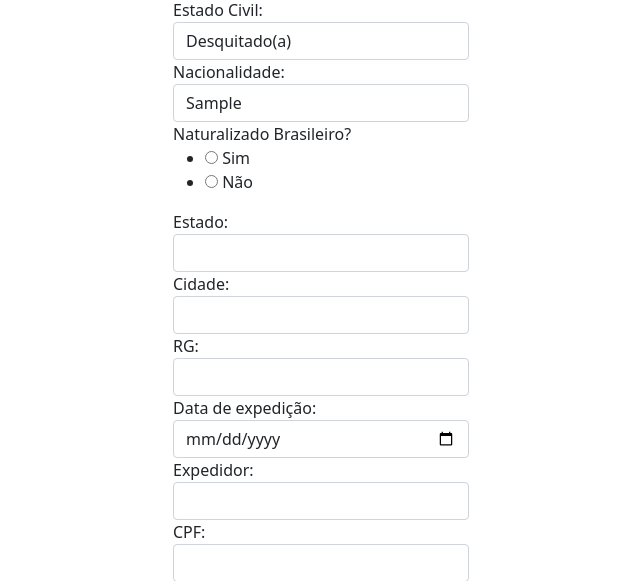
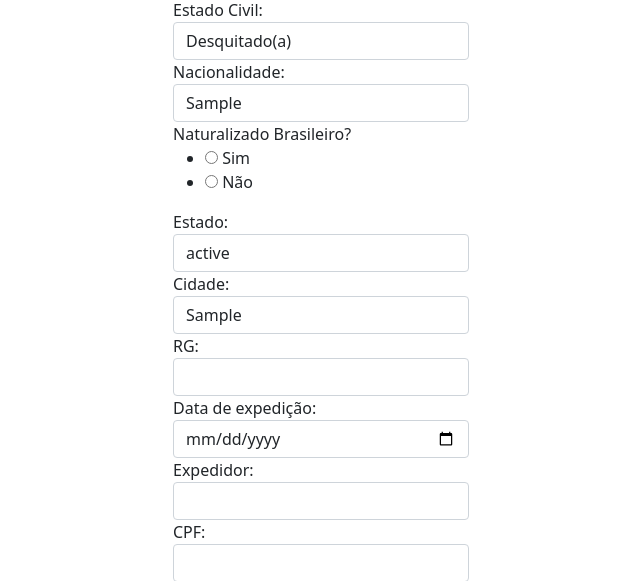
Before and after one commit to luissoaresx7/cta-portal-candidato, a Flask app: page /student/1/edit/ in a window 1280 px wide. Shown: the part 612-1193 px from the top of the page, without its empty margins (319-959 px from the left). Run offline with Flask 3, Linux system fonts and the light colour scheme; tables that the repository leaves empty hold one stand-in row (values such as "Sample post").

Commit message:
atualizando templates e app.py

```diff
--- a/app.py
+++ b/app.py
@@ -27,7 +27,8 @@ class Student(db.Model):
     gender = db.Column(db.Integer(), nullable=True)
     marital_status = db.Column(db.Integer(), nullable=False)
     nacionality = db.Column(db.String(64), nullable=False)
-
+    state = db.Column(db.String(64), nullable=False)
+    city = db.Column(db.String(64), nullable=False)
 
 
 
@@ -198,7 +199,9 @@ def student_create():
         birth_date = datetime.datetime.strptime(birth_date_str, "%Y-%m-%d").date()
         raca_cor_etinia = request.form['raca_cor_etinia']
         marital_status = request.form['marital_status']
-        nacionality = request.form[' nacionality']
+        nacionality = request.form['nacionality']
+        state = request.form['state']
+        city = request.form['city']
 
         gender = request.form['gender']
         student = Student(complete_name=complete_name,
@@ -207,7 +210,9 @@ def student_create():
                           raca_cor_etinia=raca_cor_etinia,
                           gender=gender,
                           marital_status=marital_status,
-                          nacionality= nacionality)
+                          nacionality=nacionality,
+                          state=state,
+                          city=city)
 
         db.session.add(student)
         db.session.commit()
@@ -226,14 +231,19 @@ def student_edit(student_id):
             raca_cor_etinia = request.form.get('raca_cor_etinia')
             gender = request.form.get('gender')
             marital_status = request.form.get('marital_status')
-            nacionality = request.form.get(' nacionality')
+            nacionality = request.form.get('nacionality')
+            state = request.form.get('state')
+            city = request.form.get('city')
 
             student.social_name = social_name
             student.birth_date = birth_date
             student.raca_cor_etinia = raca_cor_etinia
             student.gender = gender
             student.marital_status = marital_status
-            student. nacionality =  nacionality
+            student.nacionality = nacionality
+            student.state = state
+            student.city = city
+
 
 
 
--- a/templates/formsub_edit.html
+++ b/templates/formsub_edit.html
@@ -139,7 +139,65 @@
             {{ form.scholarity_dad.label }}
             {{ form.scholarity_dad(class="form-control") }}
         </div>
-
+        <div class="form-group  ">
+            {{ form.children.label }}
+            {{ form.children(class="") }}
+        </div>
+        <div class="form-group  ">
+            {{ form.many_childrens.label }}
+            {{ form.many_childrens(class="form-control") }}
+        </div>
+        <div class="form-group  ">
+            {{ form.live_whith_parents.label }}
+            {{ form.live_whith_parents(class="") }}
+        </div>
+        <div class="form-group  ">
+            {{ form.lives_whith_other_family.label }}
+            {{ form.lives_whith_other_family(class="form-control") }}
+        </div>
+        <div class="form-group  ">
+            {{ form.many_people_live_house.label }}
+            {{ form.many_people_live_house(class="form-control") }}
+        </div>
+         <div class="col-md col-md-offset-4">
+            <h2>Informações sobre familiares que dividem o lar</h2>
+         </div>
+        <div class="form-group  ">
+            {{ form.children.label }}
+            {{ form.children(class="") }}
+        </div>
+         <div class="form-group  ">
+            {{ form.many_childrens.label }}
+            {{ form.many_childrens(class="form-control") }}
+        </div>
+        <div class="form-group  ">
+            {{ form.live_whith_parents.label }}
+            {{ form.live_whith_parents(class="") }}
+        </div>
+        <div class="form-group  ">
+            {{ form.lives_whith_other_family.label }}
+            {{ form.lives_whith_other_family(class="form-control") }}
+        </div>
+        <div class="form-group  ">
+            {{ form.many_people_live_house.label }}
+            {{ form.many_people_live_house(class="form-control") }}
+        </div>
+        <div class="form-group  ">
+            {{ form.member_family_name.label }}
+            {{ form.member_family_name(class="form-control") }}
+        </div>
+         <div class="form-group  ">
+            {{ form.degree_of_kinship.label }}
+            {{ form.degree_of_kinship(class="form-control") }}
+        </div>
+        <div class="form-group  ">
+            {{ form.age_member_family.label }}
+            {{ form.age_member_family(class="form-control") }}
+        </div>
+        <div class="form-group  ">
+            {{ form.income_member_family.label }}
+            {{ form.income_member_family(class="form-control") }}
+        </div>
 
         {% for field, errors in form.errors.items() %}
             <div class="alert alert-danger" role="alert">
```
